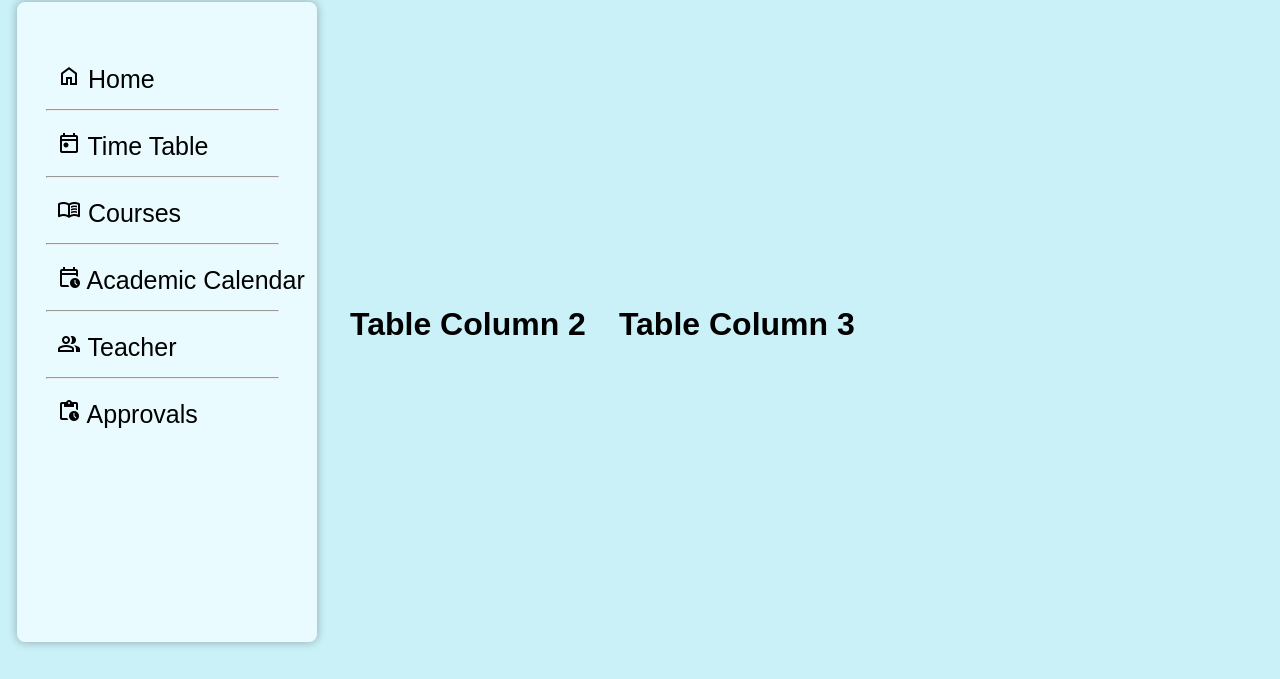
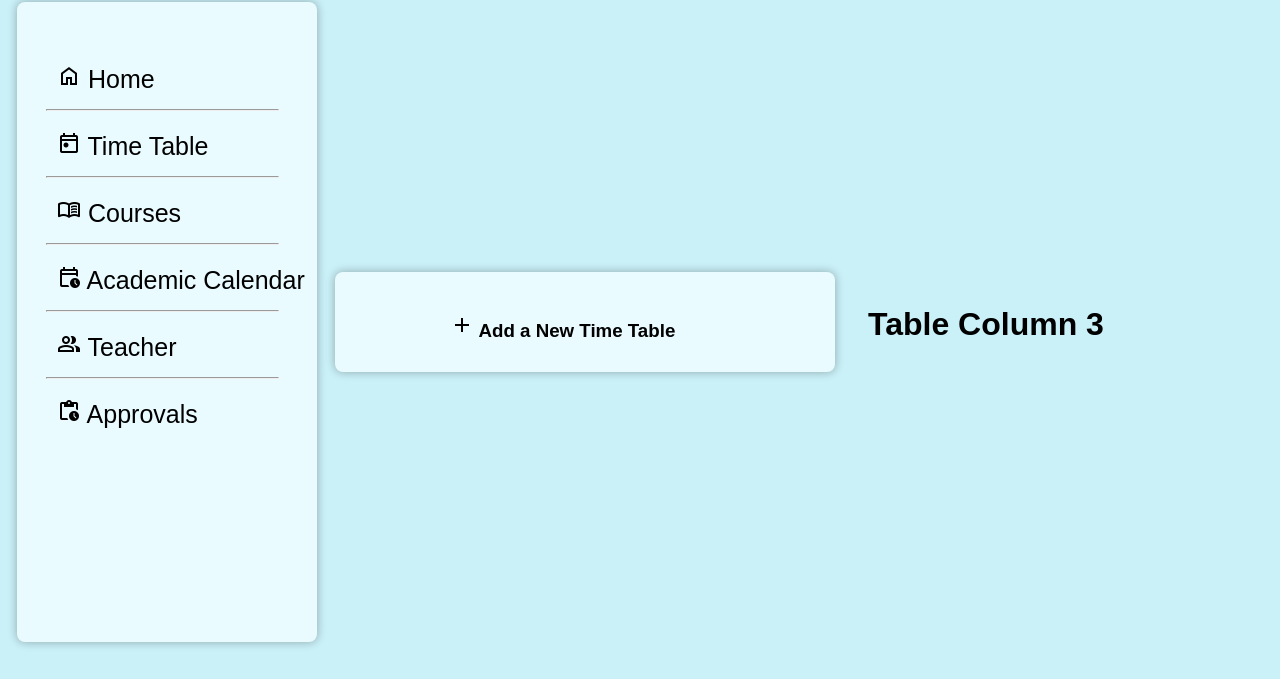
Before and after one commit to SohamMore-26/TCTPMS-CPP, a PHP site: page /teacher.html in a window 1280 px wide. Shown: the part 121-800 px from the top of the page. Run offline with PHP 8.4, Linux system fonts and the light colour scheme.

Commit message:
Minor change

```diff
--- a/stylest.css
+++ b/stylest.css
@@ -70,7 +70,27 @@ hr {
     width: 77%;
     margin-right: 38px;
 }
-a{
+
+a {
     text-decoration: none;
     color: black;
 }
+
+.card {
+    background-color: #E9FBFF;
+    width: 500px;
+    height: 100px;
+    border-radius: 8px;
+    box-shadow: 0 0 10px rgba(0, 0, 0, 0.3);
+    display: flex;
+    flex-direction: column;
+    justify-content: center;
+}
+
+h3 {
+    padding: 115px;
+}
+
+.card span {
+    padding-top: 10px;
+}
--- a/teacher.html
+++ b/teacher.html
@@ -60,7 +60,11 @@
                 </div>
             </td>
             <td>
-                <h1>Table Column 2 </h1>
+                <div class="card">
+                    <h3> <span class="material-symbols-outlined">
+                        add
+                        </span> Add a New Time Table</h3>
+                </div>
             </td>
             <td>
                 <h1>Table Column 3 </h1>
```
